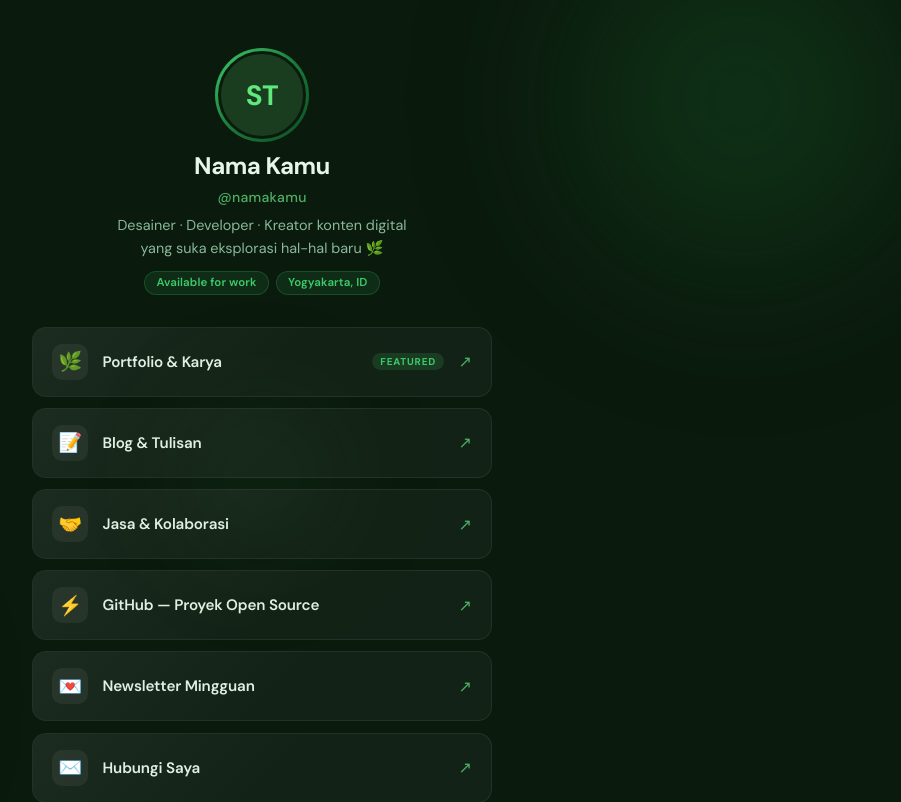
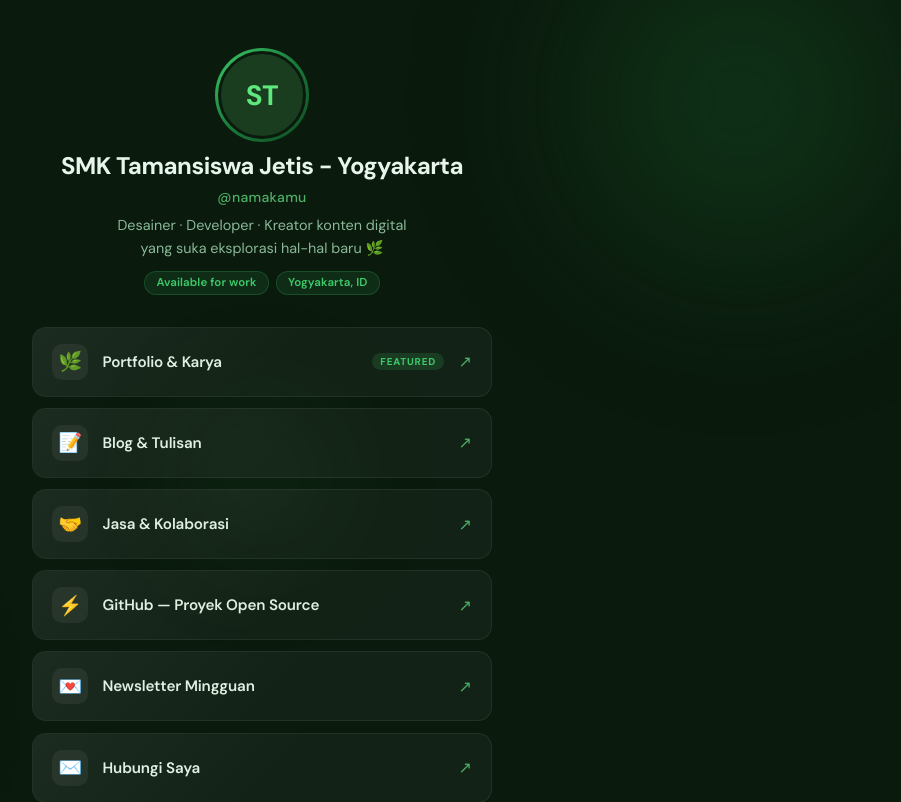
Before and after one commit to animusphere1/tamsisjetis, a Nuxt app: page / in a window 1280 px wide. Shown: the top 802 px of the page, without its empty margins (378-1279 px from the left). Built offline with nearby package versions, Linux system fonts and the light colour scheme.

Commit message:
ubah nama

```diff
--- a/app/app.vue
+++ b/app/app.vue
@@ -14,7 +14,7 @@
             <span class="avatar-initials">{{ initials }}</span>
           </div>
         </div>
-        <h1 class="name">Nama Kamu</h1>
+        <h1 class="name">SMK Tamansiswa Jetis - Yogyakarta</h1>
         <p class="username">@namakamu</p>
         <p class="bio">Desainer · Developer · Kreator konten digital yang suka eksplorasi hal-hal baru 🌿</p>
         <div class="badges">
```
